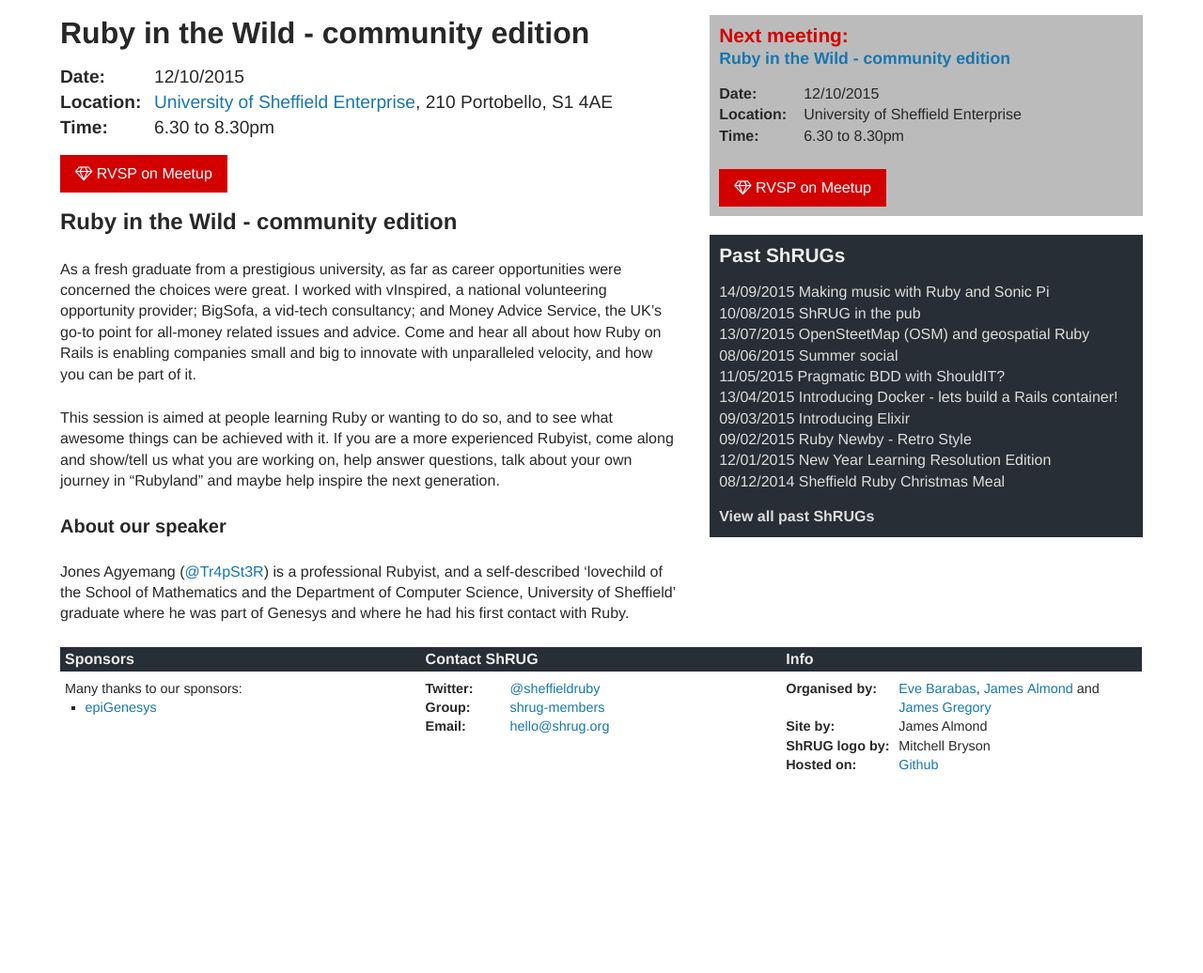
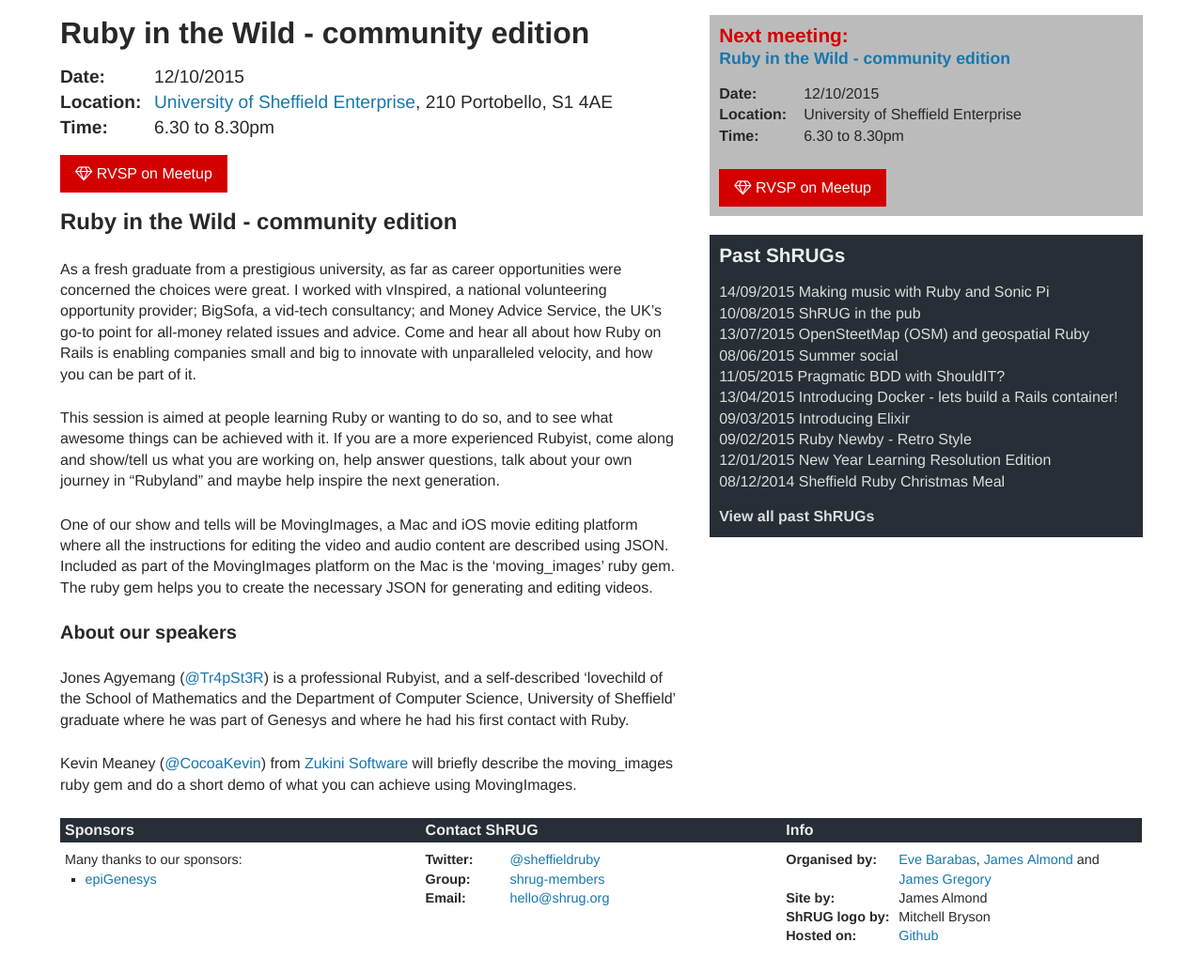
Before and after one commit to shruggers/shruggers.github.com, a Jekyll site: the page built from _posts/2015-10-12-shrug-71.markdown, in a window 1280 px wide, cut to the strip 175-1211 px from the top of the page. Shown: the whole strip at 94% size. Built offline with Jekyll 4.4.1, drawn with Linux system fonts in a browser that asks for light colours; nearby versions of some CDN libraries; before the commit the page ends 1029 px from its top, so only the background shows below that.

Commit message:
:boom: updated with community involvement

```diff
--- a/_posts/2015-10-12-shrug-71.markdown
+++ b/_posts/2015-10-12-shrug-71.markdown
@@ -14,6 +14,10 @@
 
 This session is aimed at people learning Ruby or wanting to do so, and to see what awesome things can be achieved with it. If you are a more experienced Rubyist, come along and show/tell us what you are working on, help answer questions, talk about your own journey in "Rubyland" and maybe help inspire the next generation.
 
-#### About our speaker
+One of our show and tells will be MovingImages, a Mac and iOS movie editing platform where all the instructions for editing the video and audio content are described using JSON. Included as part of the MovingImages platform on the Mac is the 'moving_images' ruby gem. The ruby gem helps you to create the necessary JSON for generating and editing videos.
+
+#### About our speakers
 
 Jones Agyemang ([@Tr4pSt3R](http://twitter.com/Tr4pSt3R)) is a professional Rubyist, and a self-described 'lovechild of the School of Mathematics and the Department of Computer Science, University of Sheffield' graduate where he was part of Genesys and where he had his first contact with Ruby.
+
+Kevin Meaney ([@CocoaKevin](http://twitter.com/CocoaKevin)) from [Zukini Software](http://zukini.eu/) will briefly describe the moving_images ruby gem and do a short demo of what you can achieve using MovingImages.
```
